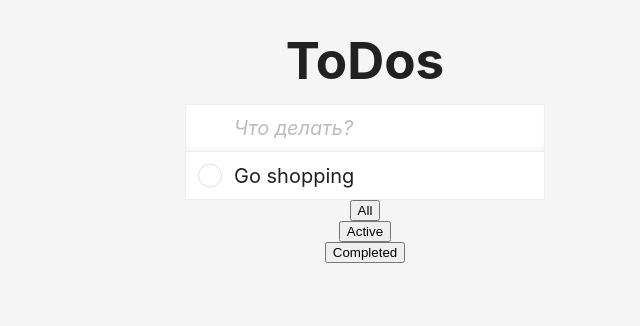
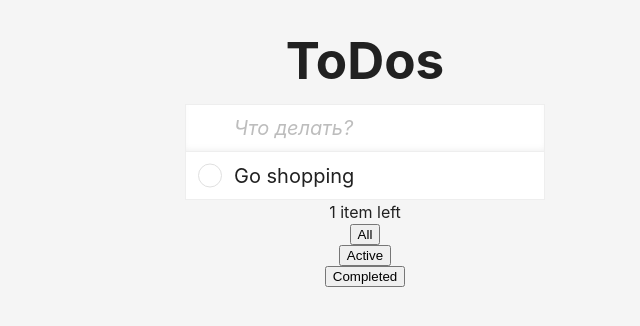
Before and after one commit to monkeysees/todo-app, a React (Vite) app: page / in a window 1280 px wide. Shown: the top 326 px of the page, without its empty margins (275-915 px from the left). Built offline with nearby package versions, Linux system fonts and the light colour scheme.

Commit message:
Add statistic with active number of todos

```diff
--- a/src/App.tsx
+++ b/src/App.tsx
@@ -121,10 +121,8 @@ function App() {
     "all" | "active" | "completed"
   >("all");
 
-  const activeTodos =
-    statusToShow === "all" || statusToShow === "active"
-      ? todos.filter((t) => !t.completed)
-      : [];
+  // We need to calculate it always because it is used for statistics
+  const activeTodos = todos.filter((t) => !t.completed);
 
   const completedTodos =
     statusToShow === "all" || statusToShow === "completed"
@@ -183,6 +181,12 @@ function App() {
           </div>
         ))}
       </TodoItemsList>
+      <span>
+        {activeTodos.length === 1 // for `0` it should also be "items"
+          ? "1 item"
+          : `${activeTodos.length.toString()} items`}{" "}
+        left
+      </span>
       <button
         onClick={() => {
           setStatusToShow("all");
```
